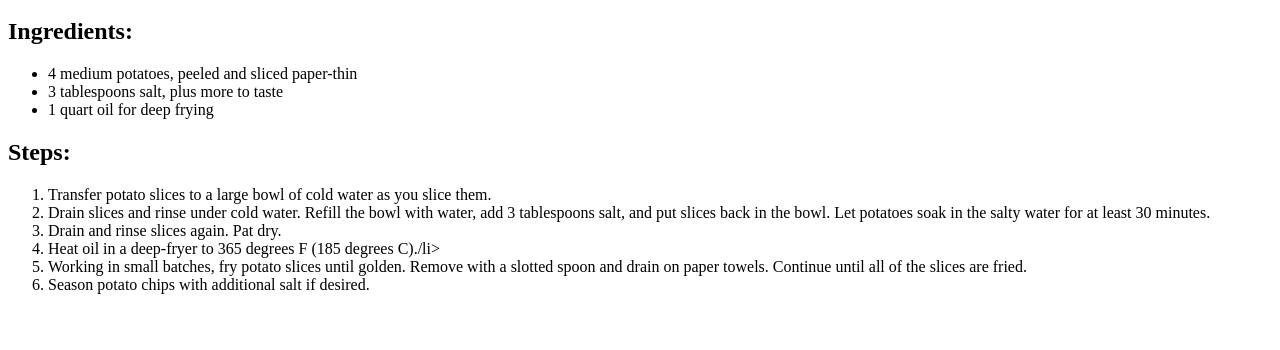
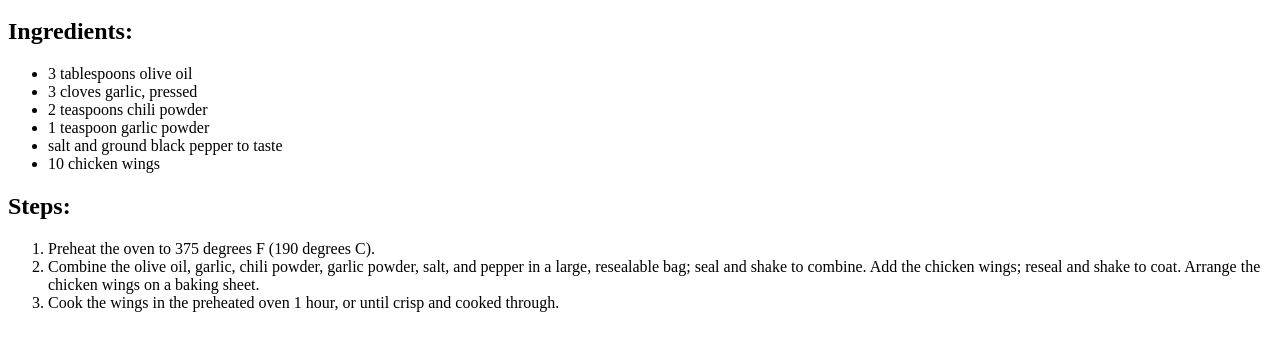
Before and after one commit to op-cs/odin-recipes, a plain HTML site: page recipes/chicken-wings.html in a window 1280 px wide. Shown: the part 386-736 px from the top of the page. Drawn offline with Linux system fonts and the light colour scheme.

Commit message:
Finished 3rd recipe (chicken wings) and added links to all recipes on the index page

```diff
--- a/recipes/chicken-wings.html
+++ b/recipes/chicken-wings.html
@@ -8,22 +8,22 @@
 </head>
 <body>
     <h1>Homestyle potato chips</h1>
-    <img src="https://imagesvc.meredithcorp.io/v3/mm/image?url=https%3A%2F%2Fpublic-assets.meredithcorp.io%2F73c97090b9ed59321a9609a0915b5344%2F1647791654chips.jpg&w=960&h=1276&c=sc&poi=face&q=60&orient=true" alt="Example of the Potato Chips"
+    <img src="hhttps://imagesvc.meredithcorp.io/v3/mm/image?url=https%3A%2F%2Fstatic.onecms.io%2Fwp-content%2Fuploads%2Fsites%2F43%2F2021%2F05%2F04%2F187822_BakedChickenWings_Square_DanielleK.jpg" alt="Example of the Chicken wings"
     <p1>The finished product you should have after this recipe</p1>
     <h2>Ingredients:</h2>
     <ul>
-        <li>4 medium potatoes, peeled and sliced paper-thin</li>
-        <li>3 tablespoons salt, plus more to taste</li>
-        <li>1 quart oil for deep frying</li>
+        <li>3 tablespoons olive oil</li>
+        <li>3 cloves garlic, pressed</li>
+        <li>2 teaspoons chili powder</li>
+        <li>1 teaspoon garlic powder</li>
+        <li>salt and ground black pepper to taste</li>
+        <li>10 chicken wings</li>
     </ul>
     <h2>Steps:</h2>
     <ol>
-        <li>Transfer potato slices to a large bowl of cold water as you slice them.</li>
-        <li>Drain slices and rinse under cold water. Refill the bowl with water, add 3 tablespoons salt, and put slices back in the bowl. Let potatoes soak in the salty water for at least 30 minutes.</li>
-        <li>Drain and rinse slices again. Pat dry.</li>
-        <li>Heat oil in a deep-fryer to 365 degrees F (185 degrees C)./li>
-        <li>Working in small batches, fry potato slices until golden. Remove with a slotted spoon and drain on paper towels. Continue until all of the slices are fried.</li>
-        <li>Season potato chips with additional salt if desired.</li>
+        <li>Preheat the oven to 375 degrees F (190 degrees C).</li>
+        <li>Combine the olive oil, garlic, chili powder, garlic powder, salt, and pepper in a large, resealable bag; seal and shake to combine. Add the chicken wings; reseal and shake to coat. Arrange the chicken wings on a baking sheet.</li>
+        <li>Cook the wings in the preheated oven 1 hour, or until crisp and cooked through.</li>
     </ol>
 </body>
 </html>
```
